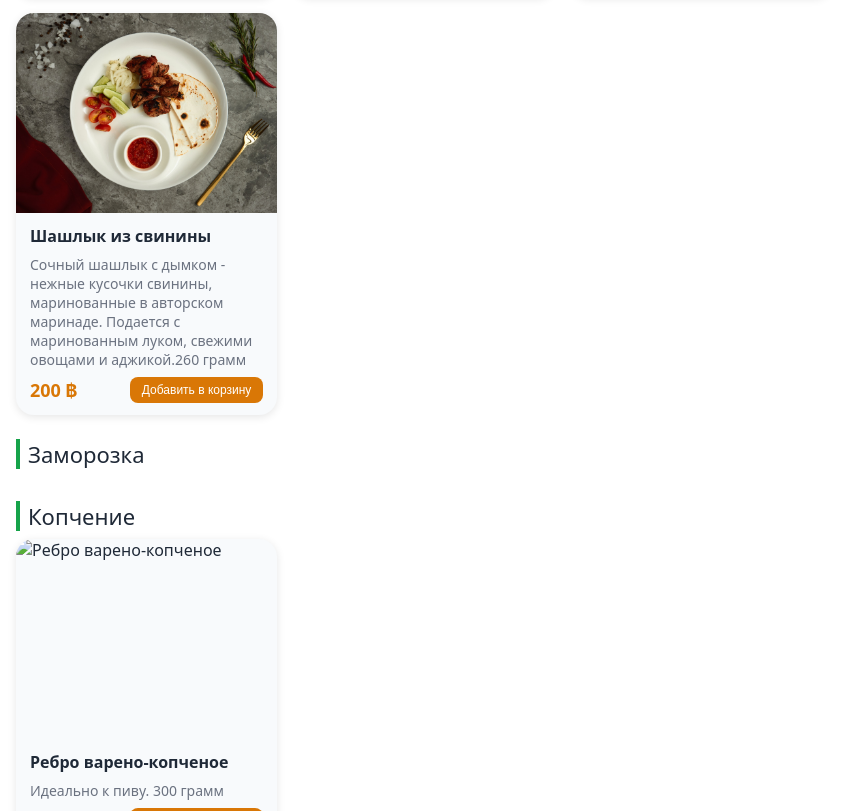
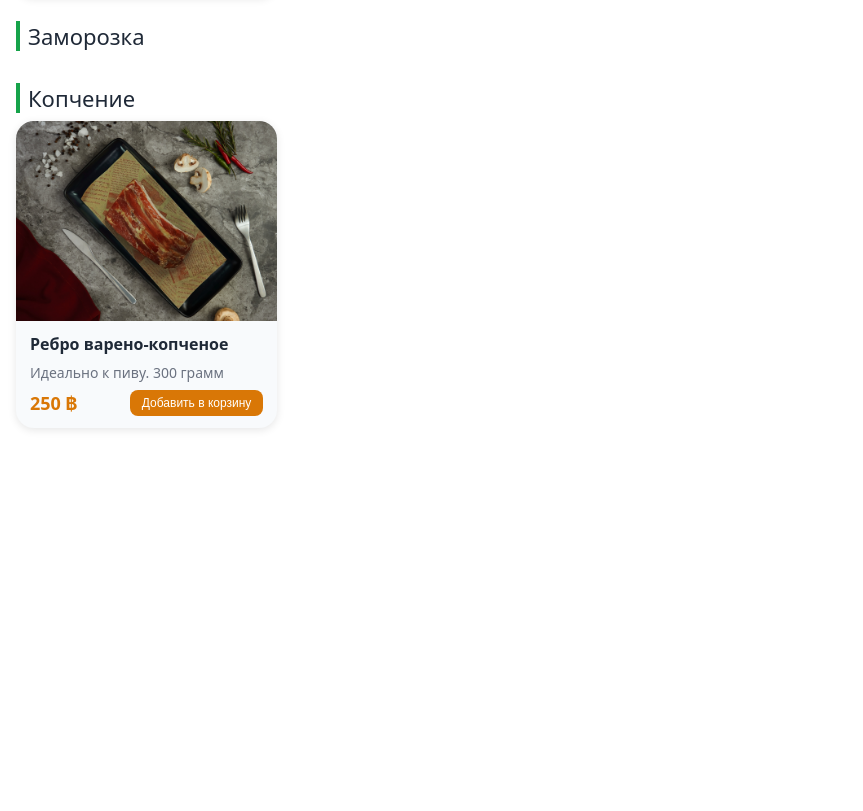
Before and after one commit to smokefactorybbq-star/mini-app, a website: page index.html in a window 1280 px wide. Shown: the part 5862-6673 px from the top of the page, without its empty margins (0-863 px from the left). After the commit the page ends 6306 px from the top, so only its background shows below. Drawn offline with Linux system fonts and the light colour scheme.

Commit message:
Update index.html

```diff
--- a/index.html
+++ b/index.html
@@ -394,7 +394,6 @@
         { name: "Салат Цезарь с копченой курицей", img: "/images/salat cezar.jpeg", price: 170, desc: "Свежие листья салата, черри, хрустящие сухарики и классический соус Цезарь.Основа блюда - фирменная копченая грудка и пармезан. 200 грамм" },
         { name: "Салат Обжорка", img: "/images/objorka.jpg", price: 180, desc: "Нежная отварная говядина, пассерованная морковь и лук, соленые огурцы, под майонезной заправкой. Классика дальнего востока. 230 грамм" },
         { name: "Салат Крабовый", img: "/images/krabsalad.jpeg", price: 180, desc: "Снежный краб, огурцы, куриноей яйцо, кукуруза под майонезной заправкой" },
-        { name: "Овощной салат", img: "/images/ovoshsalad.jpg", price: 120, desc: "Помидорры черри, свежие огурцы, редис и зелень в сметане" },
         { name: "Салат баклажаны в кляре", img: "/images/salat baklajani.jpeg", price: 160, desc: "Обжаренные во фритюре ломтики баклажанов в хрустящей крахмальной корочке,с томатами черри, зеленью и пикатным соусом свит-чилли. 160 грамм" },
         { name: "Салат Деревенский", img: "/images/derev.jpeg", price: 170, desc: "Копченый бекон обжаренный до хрустящей корочочки с молодым картофелем. Свежие огурцы, яйцо, томаты черри и хрустящие листья салата. 250 грамм" },
         { name: "Салат Столичный", img: "/images/stolich.jpeg", price: 150, desc: "Копченая куриная грудка, отварное яйцо, отварной картофель, соленый огурец, консервированный горошек под майонезной заправкой. 230 грамм" },
@@ -411,7 +410,7 @@
       "Заморозка": [
       ],
       "Копчение": [
-        { name: "Ребро варено-копченое", img: "/images/rebrokop.jpg", price: 250, desc: "Идеально к пиву. 300 грамм" },
+        { name: "Ребро варено-копченое", img: "/images/rebrokop.jpeg", price: 250, desc: "Идеально к пиву. 300 грамм" },
       ],
     };
 
```
